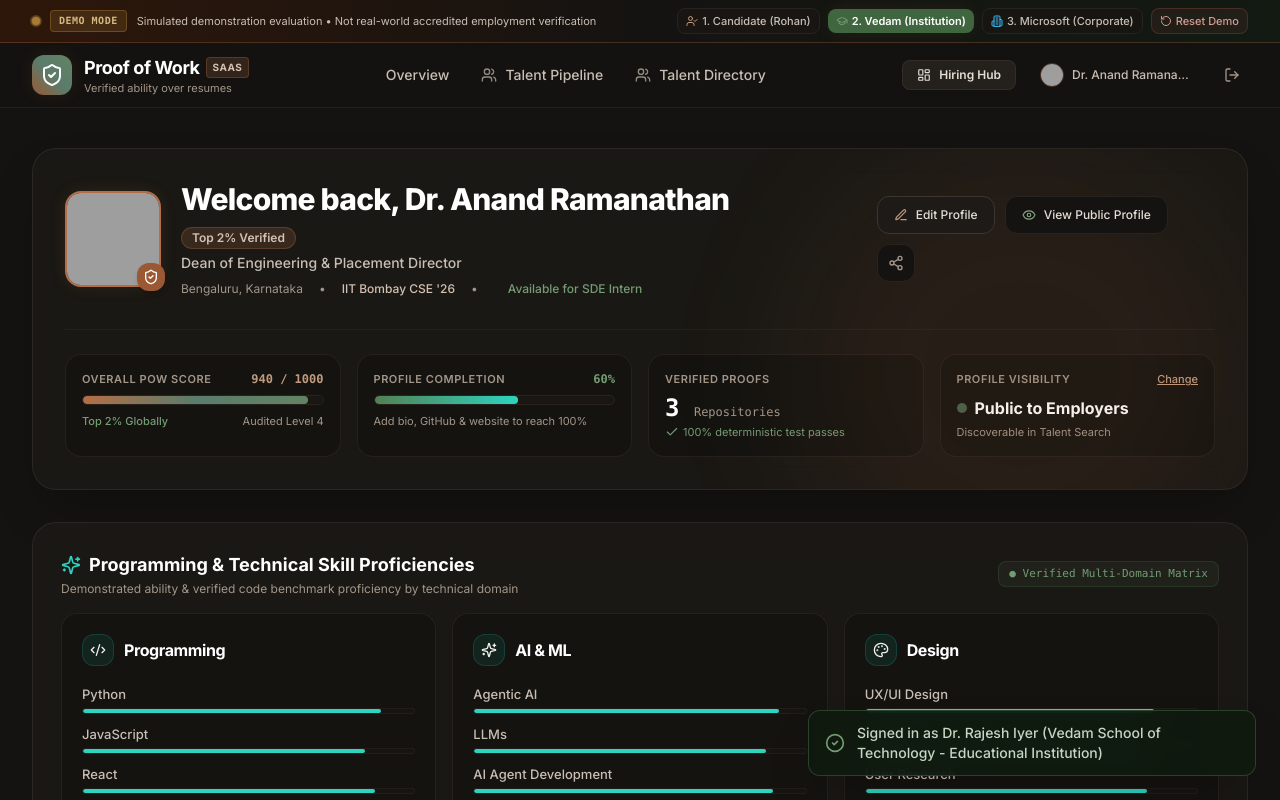
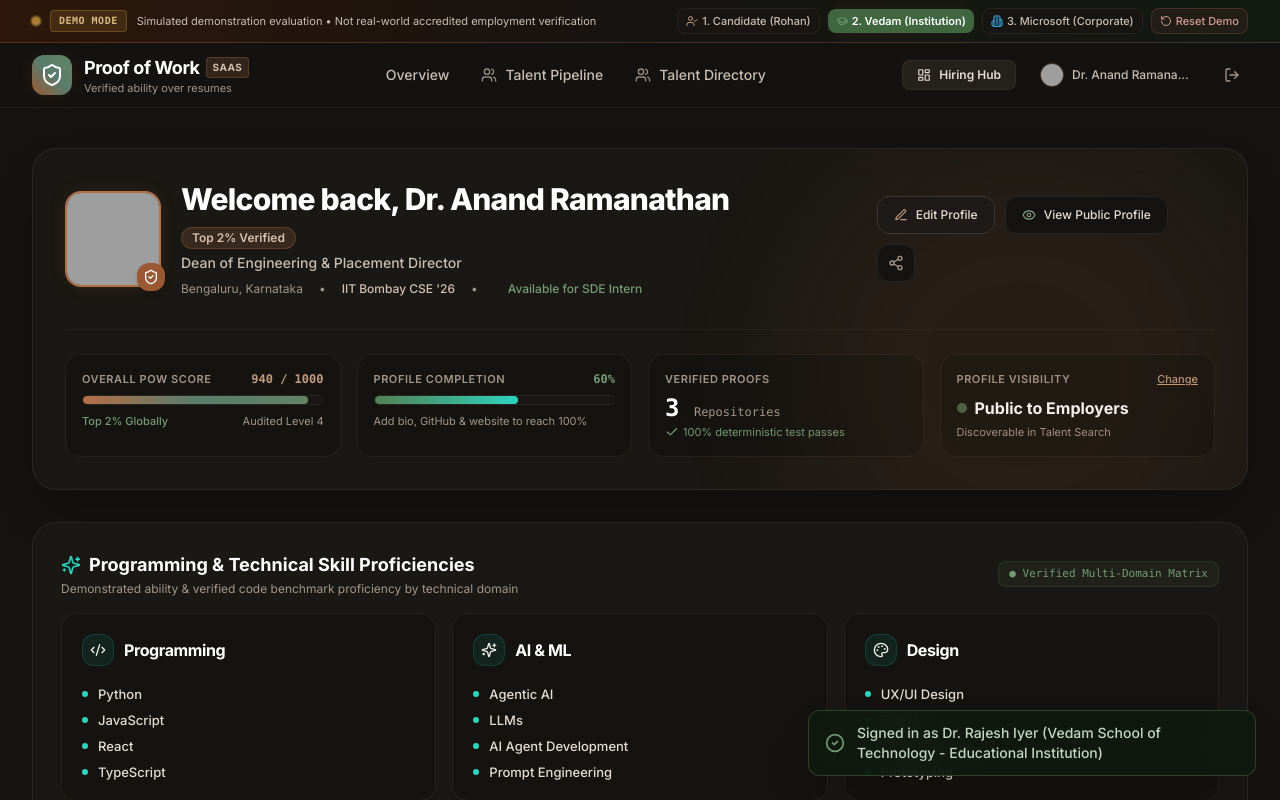
Before and after one commit to sarwgyaraj/Proof-of-Work, a React (Vite) app: page / in a window 1280 px wide. Both pictures are taken after a click on the button "2. Vedam (Institution)". Shown: the top 800 px of the page. Built offline with nearby package versions, Linux system fonts and the light colour scheme; grey boxes are pictures that could not be loaded.

Commit message:
replace skill progress bars with bullet points in Programming & Technical Skill Proficiencies

```diff
--- a/src/components/SkillCategoriesGrid.jsx
+++ b/src/components/SkillCategoriesGrid.jsx
@@ -126,26 +126,17 @@ export default function SkillCategoriesGrid({
                 </h4>
               </div>
 
-              {/* Skills List with Progress Bars */}
-              <div className="space-y-3 pt-1">
+              {/* Skills List with Bullet Points */}
+              <ul className="space-y-2.5 pt-1">
                 {cat.skills?.map((skill) => (
-                  <div key={skill.name} className="space-y-1.5">
-                    <div className="flex items-center justify-between text-xs">
-                      <span className="text-slate-300 font-medium text-[13px]">
-                        {skill.name}
-                      </span>
-                    </div>
-
-                    {/* Progress Track */}
-                    <div className="w-full bg-slate-900/90 h-1.5 rounded-full overflow-hidden border border-slate-800/60">
-                      <div
-                        className="h-full bg-teal-400 rounded-full transition-all duration-500"
-                        style={{ width: `${skill.percentage}%` }}
-                      />
-                    </div>
-                  </div>
+                  <li key={skill.name} className="flex items-center gap-2.5 text-xs">
+                    <span className="w-1.5 h-1.5 rounded-full bg-teal-400 shrink-0" />
+                    <span className="text-slate-200 font-medium text-[13px]">
+                      {skill.name}
+                    </span>
+                  </li>
                 ))}
-              </div>
+              </ul>
             </div>
           );
         })}
```
Also changed, not shown: 3 other files (tests, documents, lock files or other folders).
